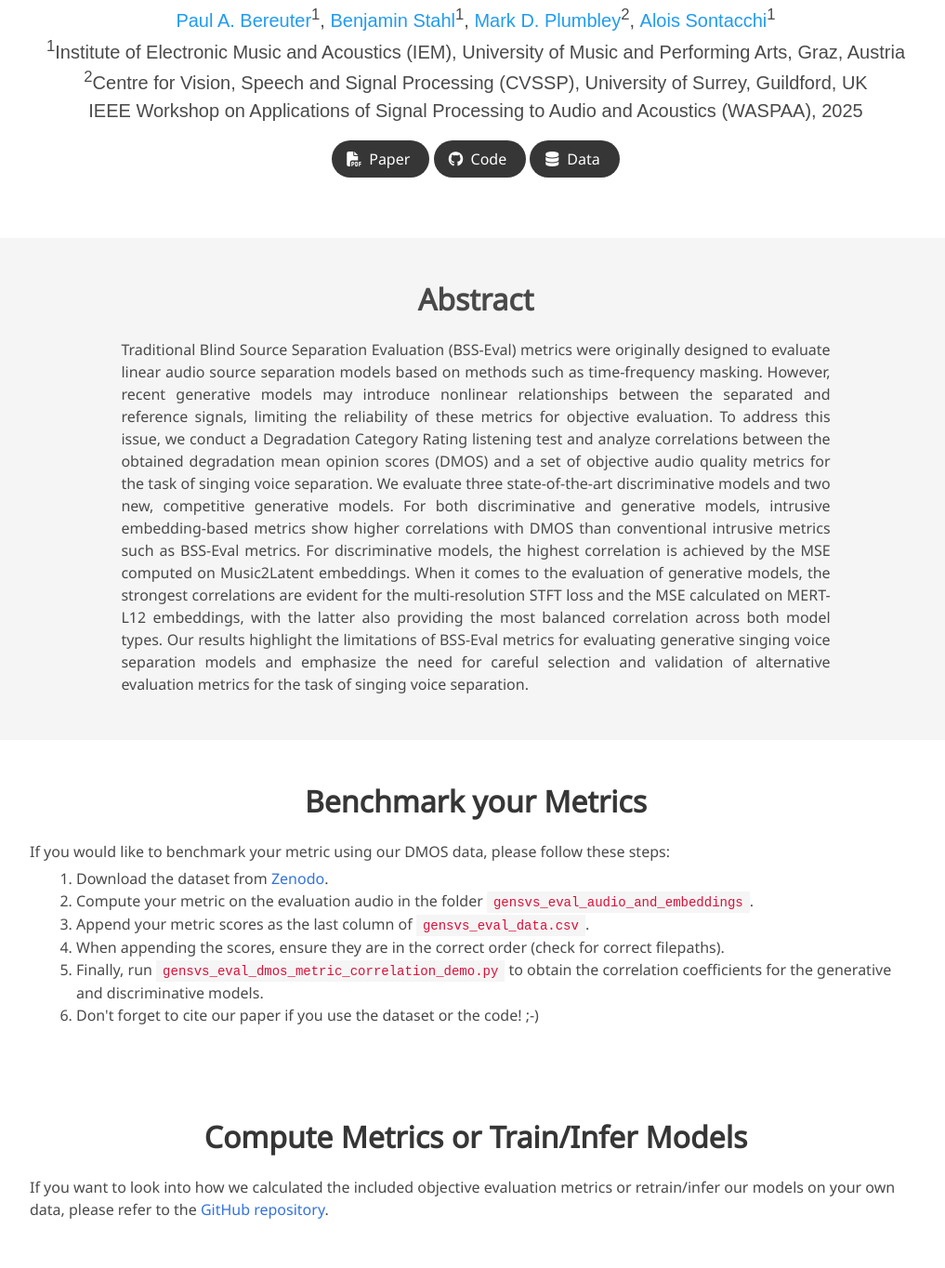
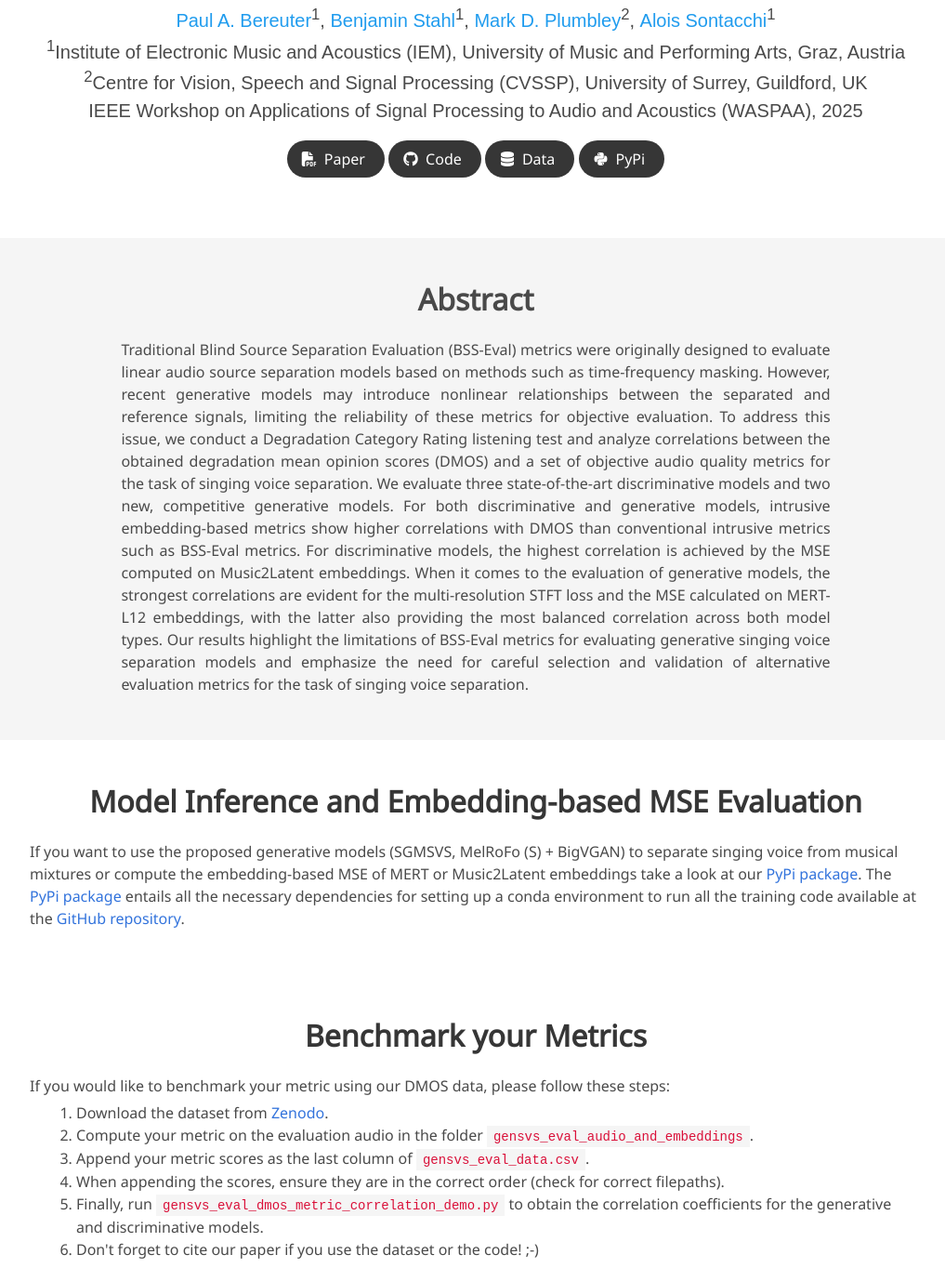
Before and after one commit to pablebe/gensvs_eval_companion_page, a website: page index.html in a window 1280 px wide. Shown: the part 231-1595 px from the top of the page at 93% size, without its empty margins (128-1145 px from the left). Drawn offline with nearby package versions, Linux system fonts and the light colour scheme; some icons are missing; a web font is replaced by a local one.

Commit message:
adds PyPi info

```diff
--- a/index.html
+++ b/index.html
@@ -117,7 +117,15 @@
                     <span>Data</span>
                   </a>
                 </span>
-
+                  <span class="link-block">
+                    <a href="https://pypi.org/project/gensvs/" target="_blank"
+                    class="external-link button is-normal is-rounded is-dark">
+                    <span class="icon">
+                      <i class="fab fa-python"></i>
+                    </span>
+                    <span>PyPi</span>
+                  </a>
+                </span>
                 <!-- ArXiv abstract Link -->
                 <!-- <span class="link-block">
                   <a href="https://arxiv.org/abs/<ARXIV PAPER ID>" target="_blank"
@@ -154,6 +162,19 @@ Traditional Blind Source Separation Evaluation (BSS-Eval) metrics were originall
   </div>
 </section>
 <!-- End paper abstract -->
+<section class="section">
+  <div class="container is-max-desktop">
+    <h2 class="title is-3 has-text-centered">Model Inference and Embedding-based MSE Evaluation</h2>
+    <div class="table-container">
+      If you want to use the proposed generative models (SGMSVS, MelRoFo (S) + BigVGAN) to separate singing voice from musical mixtures or compute the embedding-based MSE of MERT or Music2Latent embeddings take a look at our <a href="https://pypi.org/project/gensvs/" target="_blank">PyPi package</a>.
+
+      The <a href="https://pypi.org/project/gensvs/" target="_blank">PyPi package</a> entails all the necessary dependencies for setting up a conda environment to run all the training code available at the <a href="https://github.com/pablebe/gensvs_eval" target="_blank">GitHub repository</a>.
+
+
+      <!-- If you want to look into how we calculated the included objective evaluation metrics or retrain/infer our models on your own data, please refer to the <a href="https://github.com/pablebe/gensvs_eval" target="_blank">GitHub repository</a>. -->
+    </div>
+    </div>
+</section>
 
 
 <section class="section">
@@ -173,14 +194,6 @@ If you would like to benchmark your metric using our DMOS data, please follow th
     </div>
 </section>
 
-<section class="section">
-  <div class="container is-max-desktop">
-    <h2 class="title is-3 has-text-centered">Compute Metrics or Train/Infer Models</h2>
-    <div class="table-container">
-If you want to look into how we calculated the included objective evaluation metrics or retrain/infer our models on your own data, please refer to the <a href="https://github.com/pablebe/gensvs_eval" target="_blank">GitHub repository</a>.
-    </div>
-    </div>
-</section>
 
 <section class="section">
   <div class="container is-max-desktop">
```
